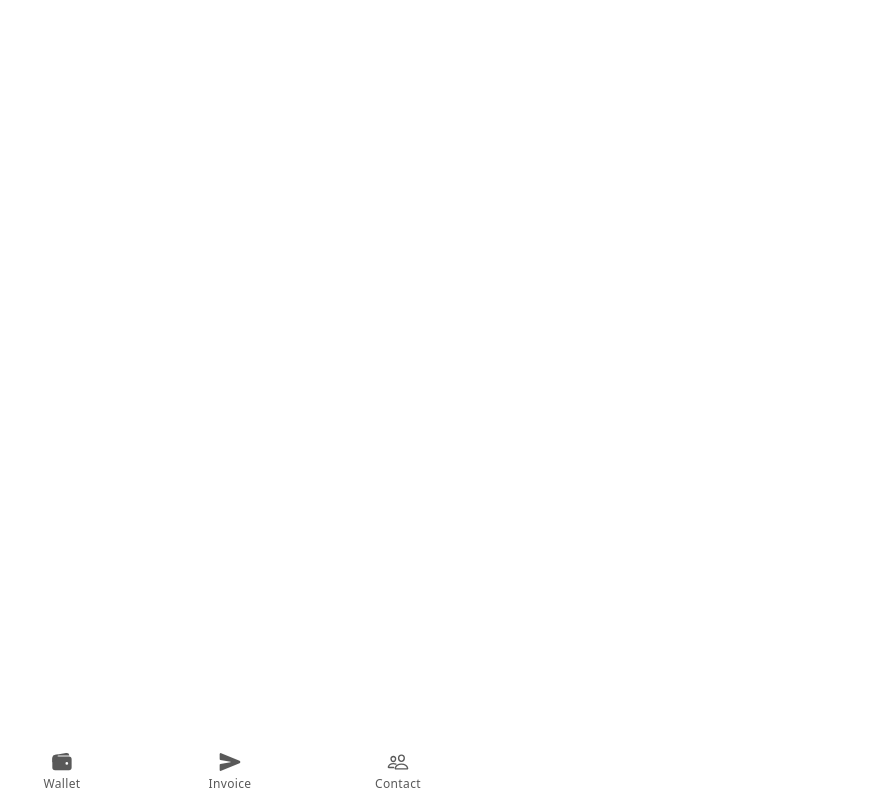
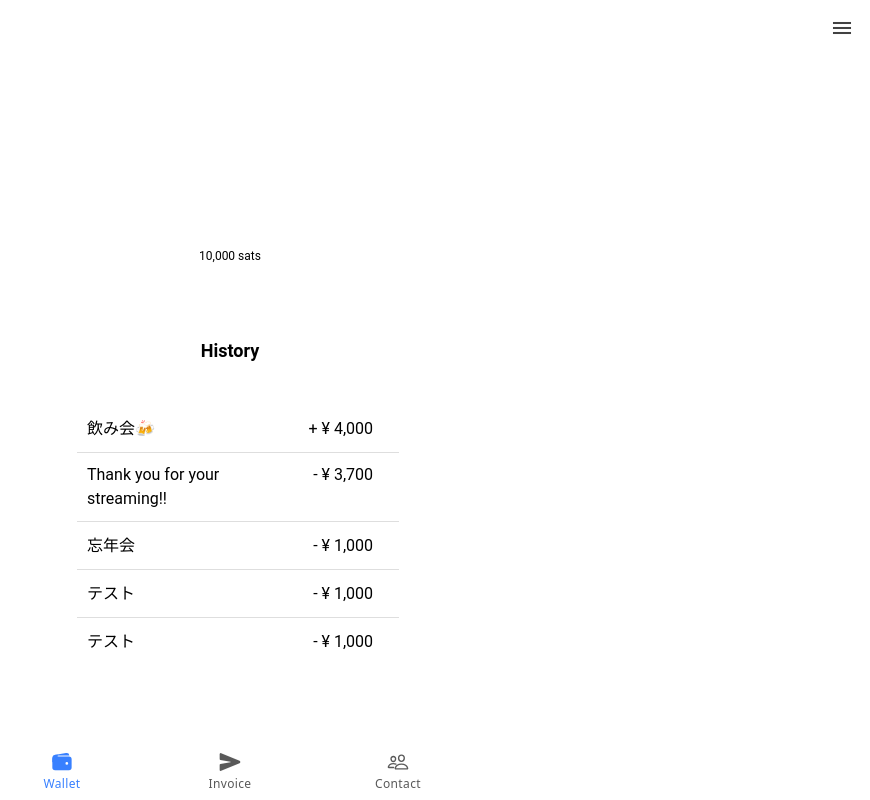
Before and after one commit to motxx/warikan-sats, a React (Vite) app: page /wallet in a window 1280 px wide. Shown: the whole page, without its empty margins (410-1280 px from the left). Built offline with nearby package versions, Linux system fonts and the light colour scheme.

Commit message:
Fix Deno Deploy route base

```diff
--- a/src/App.tsx
+++ b/src/App.tsx
@@ -10,7 +10,7 @@ import {
   setupIonicReact,
 } from "@ionic/react";
 import { IonReactRouter } from "@ionic/react-router";
-import { peopleOutline, wallet, send } from "ionicons/icons";
+import { peopleOutline, send, wallet } from "ionicons/icons";
 import { WalletOverviewPage } from "./pages/WalletOverviewPage";
 import { PaymentPage } from "./pages/PaymentPage";
 import { ContactPage } from "./pages/ContactPage";
@@ -39,34 +39,38 @@ import "./theme/tailwind.css";
 
 setupIonicReact();
 
+const routeBase = normalizeRouteBase(import.meta.env.BASE_URL);
+const routePath = (path: `/${string}`) => `${routeBase}${path}`;
+const rootPaths = routeBase === "" ? "/" : [routeBase, `${routeBase}/`];
+
 const App: React.FC = () => (
   <IonApp>
     <IonReactRouter>
       <IonTabs>
         <IonRouterOutlet>
-          <Route exact path="/warikan-sats/wallet">
+          <Route exact path={routePath("/wallet")}>
             <WalletOverviewPage />
           </Route>
-          <Route exact path="/warikan-sats/payment">
+          <Route exact path={routePath("/payment")}>
             <PaymentPage />
           </Route>
-          <Route path="/warikan-sats/contact">
+          <Route path={routePath("/contact")}>
             <ContactPage />
           </Route>
-          <Route exact path="/warikan-sats">
-            <Redirect to="/warikan-sats/wallet" />
+          <Route exact path={rootPaths}>
+            <Redirect to={routePath("/wallet")} />
           </Route>
         </IonRouterOutlet>
         <IonTabBar slot="bottom">
-          <IonTabButton tab="wallet" href="/warikan-sats/wallet">
+          <IonTabButton tab="wallet" href={routePath("/wallet")}>
             <IonIcon aria-hidden="true" icon={wallet} />
             <IonLabel>Wallet</IonLabel>
           </IonTabButton>
-          <IonTabButton tab="payment" href="/warikan-sats/payment">
+          <IonTabButton tab="payment" href={routePath("/payment")}>
             <IonIcon aria-hidden="true" icon={send} />
             <IonLabel>Invoice</IonLabel>
           </IonTabButton>
-          <IonTabButton tab="contact" href="/warikan-sats/contact">
+          <IonTabButton tab="contact" href={routePath("/contact")}>
             <IonIcon aria-hidden="true" icon={peopleOutline} />
             <IonLabel>Contact</IonLabel>
           </IonTabButton>
@@ -76,4 +80,14 @@ const App: React.FC = () => (
   </IonApp>
 );
 
+function normalizeRouteBase(baseUrl: string): "" | `/${string}` {
+  const trimmed = baseUrl.trim();
+  if (trimmed === "" || trimmed === "/") return "";
+
+  const withLeadingSlash = trimmed.startsWith("/") ? trimmed : `/${trimmed}`;
+  return withLeadingSlash.endsWith("/")
+    ? withLeadingSlash.slice(0, -1) as `/${string}`
+    : withLeadingSlash as `/${string}`;
+}
+
 export default App;
```
Also changed, not shown: scripts/check-deno-deploy-static.ts (+22 -0 lines), 1 other file (tests, documents, lock files or other folders).
